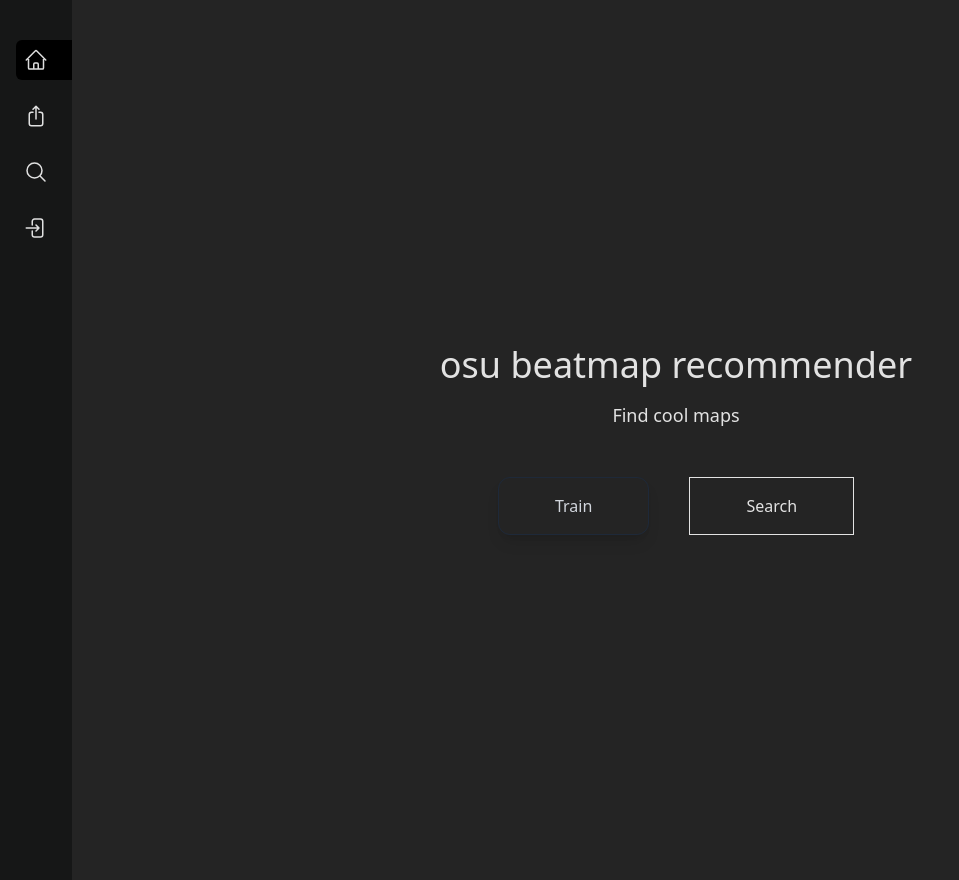
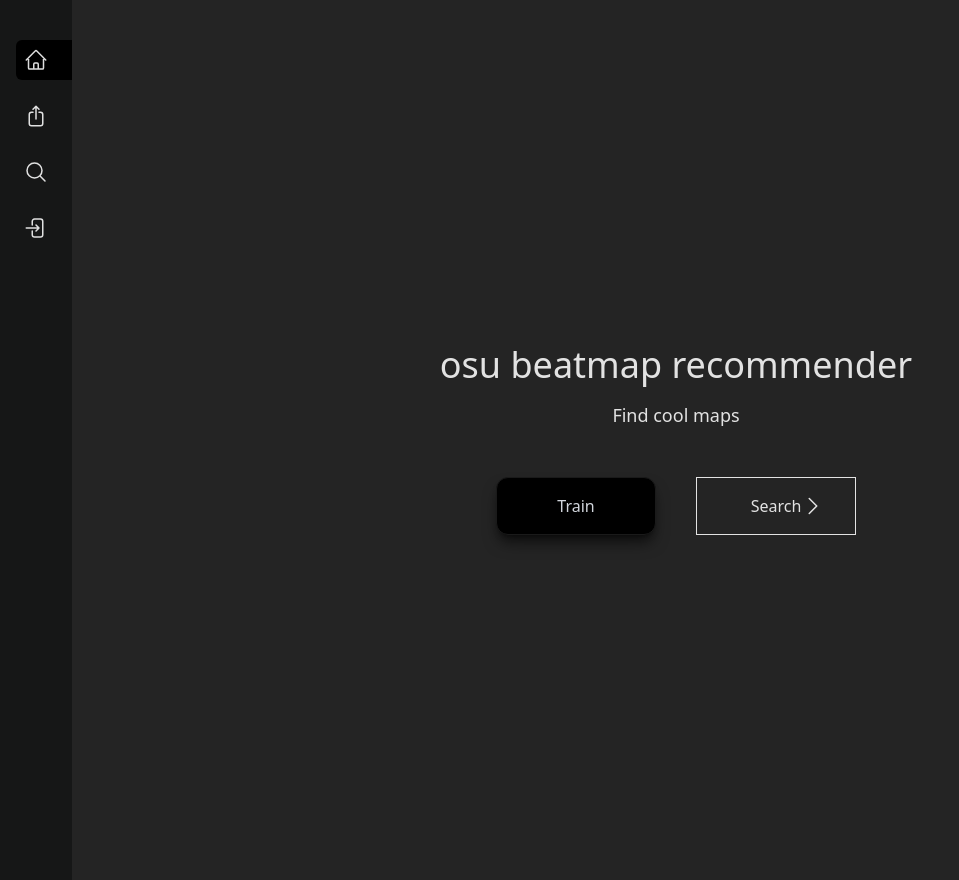
Before and after one commit to KyanLiu/osu-map-classification, a React (Vite) app in the folder client/: page / in a window 1280 px wide. Shown: the whole page, without its empty margins (0-959 px from the left). Built offline with nearby package versions, Linux system fonts and the light colour scheme; no server answers.

Commit message:
fix left home page button

```diff
--- a/client/src/pages/Home.tsx
+++ b/client/src/pages/Home.tsx
@@ -7,9 +7,17 @@
         <h1 className='text-4xl mb-4'>osu beatmap recommender</h1>
         <p className='text-lg'>Find cool maps</p>
       </div>
-      <div className='pt-5 gap-10 flex justify-center'>
-        <NavLink to="/train" className='bg-[$1a1a1a] text-gray-300 px-14 py-4 border border-gray-800 rounded-xl shadow-lg hover:bg-[#2a2a2a] hover:border-gray-600 active:scale-85'>Train</NavLink>
-        <NavLink to="/search" className='px-14 py-4 border'>Search</NavLink>
+      <div className='pt-5 gap-4 flex flex-col justify-center items-center sm:flex-row sm:gap-10'>
+        <NavLink to="/train" className='w-40 py-4 bg-black text-gray-300 border border-[#1a1a1a] rounded-xl shadow-lg shadow-black/60 hover:scale-97 duration-200 active:scale-85'>Train</NavLink>
+        <NavLink to="/search" className='w-40 py-4 border flex justify-center items-center'>
+          <div className='flex-1'></div>
+          <p>Search</p>
+          <div className='flex-1'>
+            <svg xmlns="http://www.w3.org/2000/svg" fill="none" viewBox="0 0 24 24" stroke-width="1.5" stroke="currentColor" class="size-6">
+              <path stroke-linecap="round" stroke-linejoin="round" d="m8.25 4.5 7.5 7.5-7.5 7.5" />
+            </svg>
+          </div>
+        </NavLink>
       </div>
 
     </div>
```
